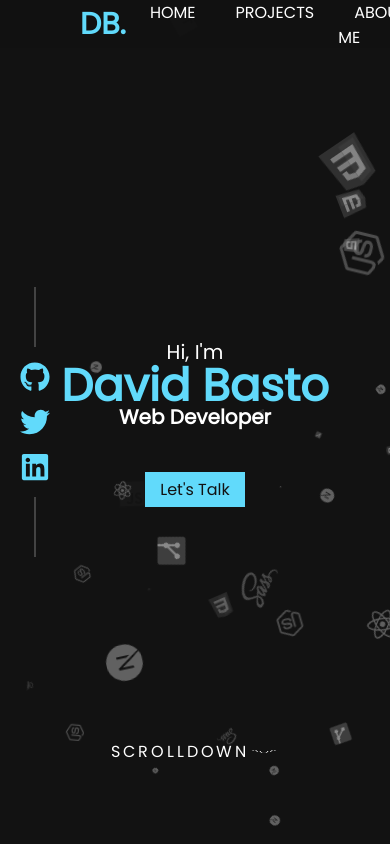
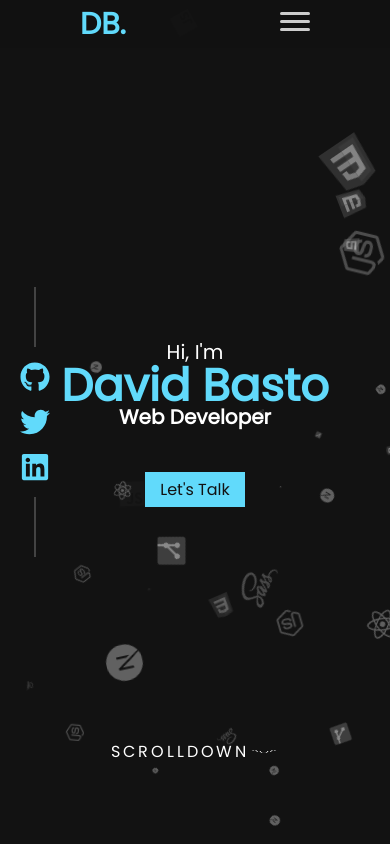
Before and after one commit to david-fb/NextJS-Portfolio, a Next.js app: page / in a window 390 px wide. Shown: the top 844 px of the page. Built offline with nearby package versions, Linux system fonts and the light colour scheme.

Commit message:
[UPDATE] intersection config, add menu mobile

```diff
--- /dev/null
+++ b/src/components/MenuMobileButton/index.jsx
@@ -0,0 +1,29 @@
+import { useState } from 'react';
+import Link from 'next/link';
+import styles from './index.module.scss';
+export default function MenuMobileButton({ menuMobileRef }) {
+  const [isOpen, setIsOpen] = useState(false);
+  return (
+    <>
+      <button onClick={() => setIsOpen(!isOpen)} className={`${styles['MenuMobileButton']} ${isOpen ? styles['active'] : ''}`}>
+        <span></span>
+        <span></span>
+        <span></span>
+      </button>
+      <ul ref={menuMobileRef} className={`${styles['MenuMobile']} ${isOpen ? styles['showMenu'] : ''}`}>
+        <li className={styles['Menu__item']}>
+          <Link href="/">Home</Link>
+        </li>
+        <li className={styles['Menu__item']}>
+          <Link href="#Projects">Projects</Link>
+        </li>
+        <li className={styles['Menu__item']}>
+          <Link href="#About">About Me</Link>
+        </li>
+        <li className={styles['Menu__item']}>
+          <Link href="#Contact">Contact</Link>
+        </li>
+      </ul>
+    </>
+  );
+}
--- /dev/null
+++ b/src/components/MenuMobileButton/index.module.scss
@@ -0,0 +1,76 @@
+.MenuMobileButton {
+  display: none;
+  background: none;
+  border: none;
+  span {
+    display: block;
+    width: 30px;
+    height: 3px;
+    margin-bottom: 5px;
+    position: relative;
+
+    background: #cdcdcd;
+    border-radius: 3px;
+
+    z-index: 1;
+
+    transform-origin: 4px 0px;
+
+    transition: transform 0.5s cubic-bezier(0.77, 0.2, 0.05, 1), background 0.5s cubic-bezier(0.77, 0.2, 0.05, 1), opacity 0.55s ease;
+
+    &:first-child {
+      transform-origin: 0% 0%;
+    }
+    &:nth-child(3) {
+      transform-origin: 0% 100%;
+    }
+  }
+}
+
+.active span {
+  opacity: 1;
+  transform: rotate(45deg) translate(-3px, -4px);
+
+  &:nth-child(2) {
+    opacity: 0;
+    transform: rotate(0deg) scale(0.2, 0.2);
+  }
+  &:nth-child(3) {
+    transform: rotate(-45deg) translate(1px, -1px);
+  }
+}
+
+.MenuMobile {
+    display: none;
+    list-style: none;
+    position: absolute;
+    flex-direction: column;
+    align-items: flex-end;
+    gap: 8px;
+    height: 100vh;
+    padding: 60px 0px;
+    padding-right: 90px;
+    background: rgba(#434343, $alpha: .48);
+    backdrop-filter: blur(15px);
+    width: 300px;
+    right: 0;
+    top: 0;
+    color: #fff;
+}
+.showMenu {
+    display: none;
+}
+
+@media (max-width:860px) {
+    .MenuMobileButton {
+        display: block;
+    }
+    .showMenu {
+        display: flex;
+    }
+}
+@media (max-width:460px) {
+    .MenuMobile {
+       width: 100%;
+    }
+}
--- a/src/components/Nav.jsx
+++ b/src/components/Nav.jsx
@@ -1,19 +1,22 @@
+import { useEffect, useRef } from 'react';
+import Link from 'next/link';
+import MenuMobileButton from '@components/MenuMobileButton';
 import styles from '@styles/Nav.module.scss';
-import Link from 'next/link';
-import { useEffect, useRef } from 'react';
 
 const options = {
   root: null,
-  threshold: 0.7,
-  margin: '50px 0px',
+  threshold: 0.25,
+  margin: '0px 0px',
 };
 
 export default function Nav() {
   const navRef = useRef(null);
+  const menuRef = useRef(null);
+  const menuMobileRef = useRef(null);
 
   useEffect(() => {
     let target = '.PageSection';
-    const links = document.querySelectorAll(`.${styles['Menu__item']}`);
+    const links = [...menuRef.current.children, ...menuMobileRef.current.children];
     const callback = (entries) => {
       entries.forEach((entry) => {
         if (entry.isIntersecting) {
@@ -37,7 +40,7 @@ export default function Nav() {
       observer.observe(item);
     });
     return () => observer.disconnect();
-  }, []);
+  }, [menuRef, menuMobileRef]);
 
   return (
     <nav className={styles.Nav} ref={navRef}>
@@ -46,7 +49,7 @@ export default function Nav() {
           DB.
         </a>
       </Link>
-      <ul className={styles.Menu}>
+      <ul className={styles.Menu} ref={menuRef}>
         <li className={styles['Menu__item']}>
           <Link href="/">Home</Link>
         </li>
@@ -61,6 +64,7 @@ export default function Nav() {
         </li>
       </ul>
       <button className={`primary-button ${styles['Nav__button-download']}`}>Download CV</button>
+      <MenuMobileButton menuMobileRef={menuMobileRef} />
     </nav>
   );
 }
--- a/src/styles/Nav.module.scss
+++ b/src/styles/Nav.module.scss
@@ -29,17 +29,17 @@
     justify-content: space-between;
     padding: .5em 0;
     margin-bottom: -1px;
+    color: $on-surface-color;
 
     &__item{
         margin-left: .5em;
         a {
             text-decoration: none;
             padding: 0 1em;
-            color: $on-surface-color;
             text-transform: uppercase;
             font-size: 16px;
         }
-        &-active a, a:hover{
+        &-active a{
             color: $primary-color;
         }
     }
@@ -48,3 +48,12 @@
         transition: all .5s ease-in;
     }
 }
+@media (hover: hover) and (pointer: fine) {
+    .Menu__item a:hover { color: $primary-color; }
+  }
+
+@media (max-width:860px) {
+    .Menu, .Nav__button-download{
+        display: none;
+    }
+}
```
